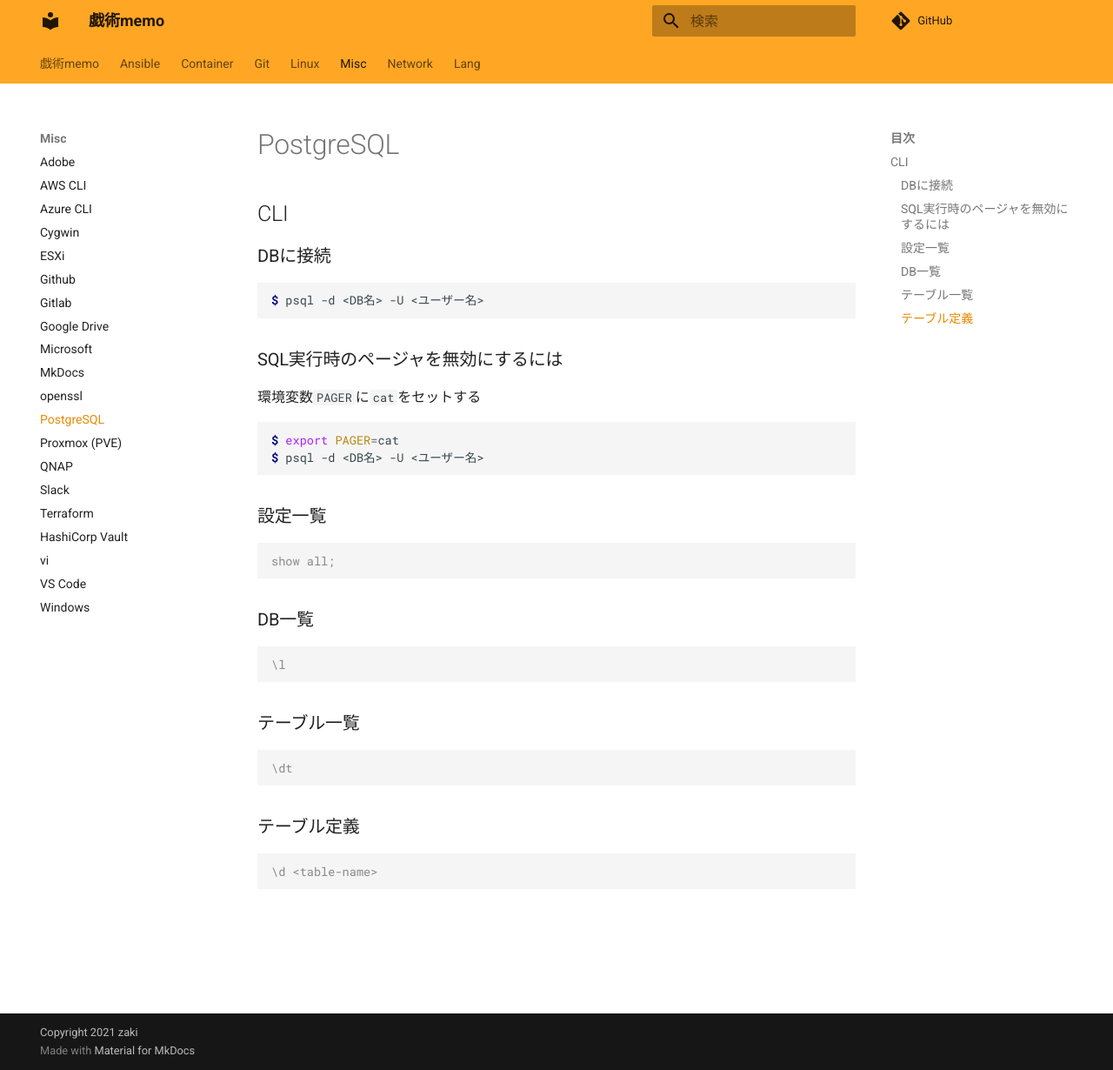
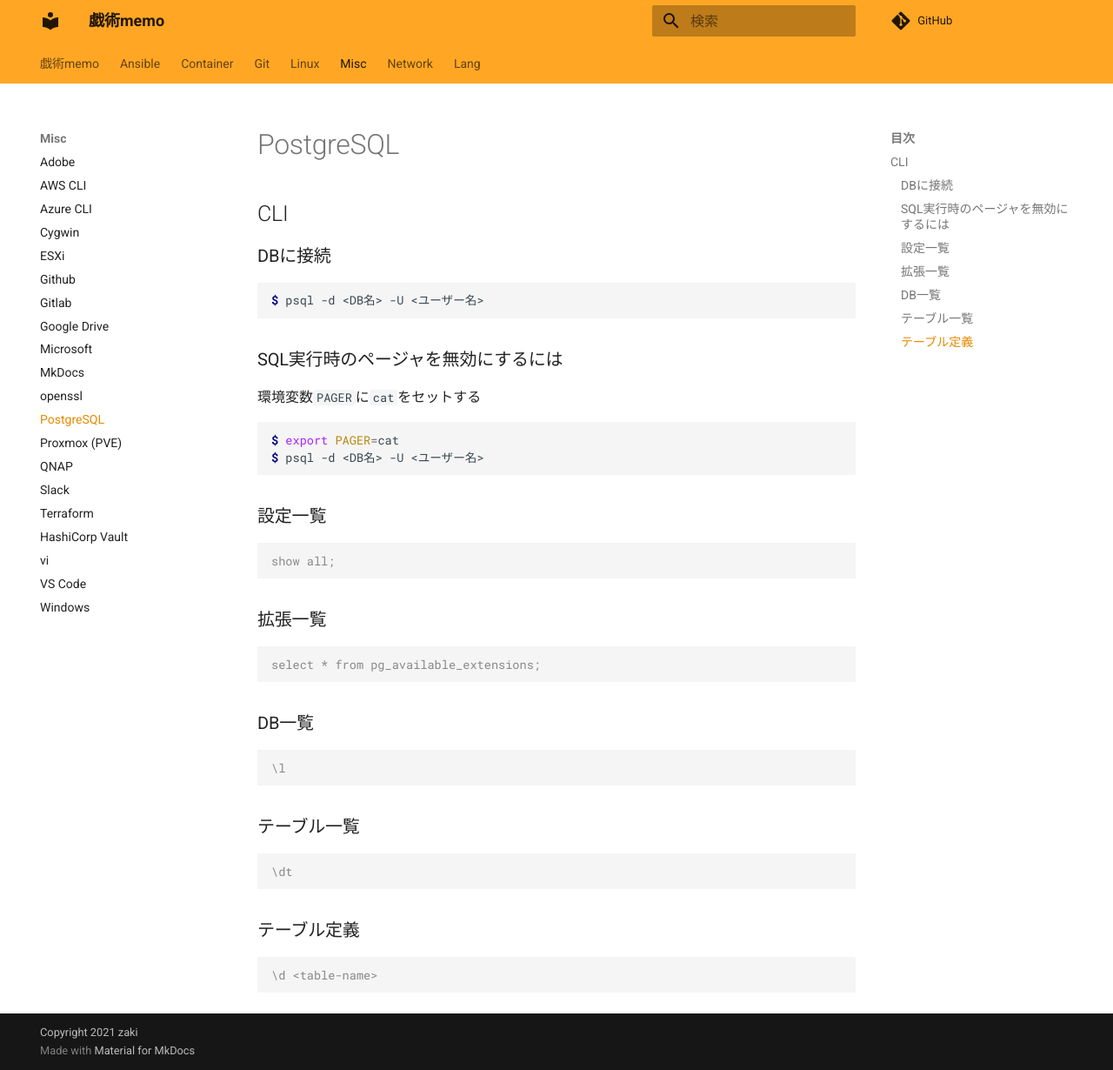
Before and after one commit to zaki-lknr/docs, an MkDocs documentation site: the page built from docs/Misc/postgresql.md, in a window 1280 px wide and 1230 px high. Shown: the whole window at 87% size. Built offline with MkDocs 1.6.1 and Material for MkDocs 9.7.7, drawn with Linux system fonts in a browser that asks for light colours; comment, search, counter and statistics services are not loaded.

Commit message:
add: misc/postgresql: 拡張一覧

````diff
--- a/docs/Misc/postgresql.md
+++ b/docs/Misc/postgresql.md
@@ -23,6 +23,12 @@ $ psql -d <DB名> -U <ユーザー名>
 show all;
 ```
 
+### 拡張一覧
+
+```console
+select * from pg_available_extensions;
+```
+
 ### DB一覧
 
 ```console
````
